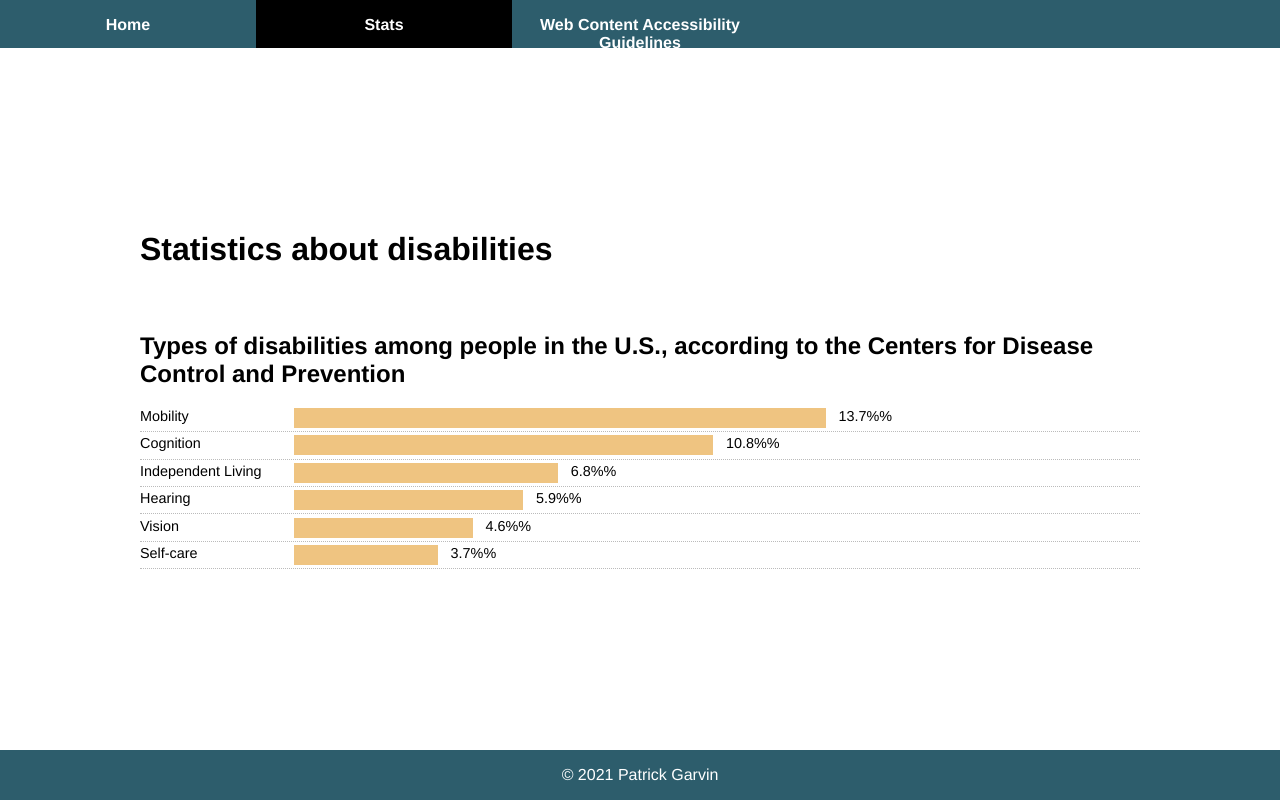
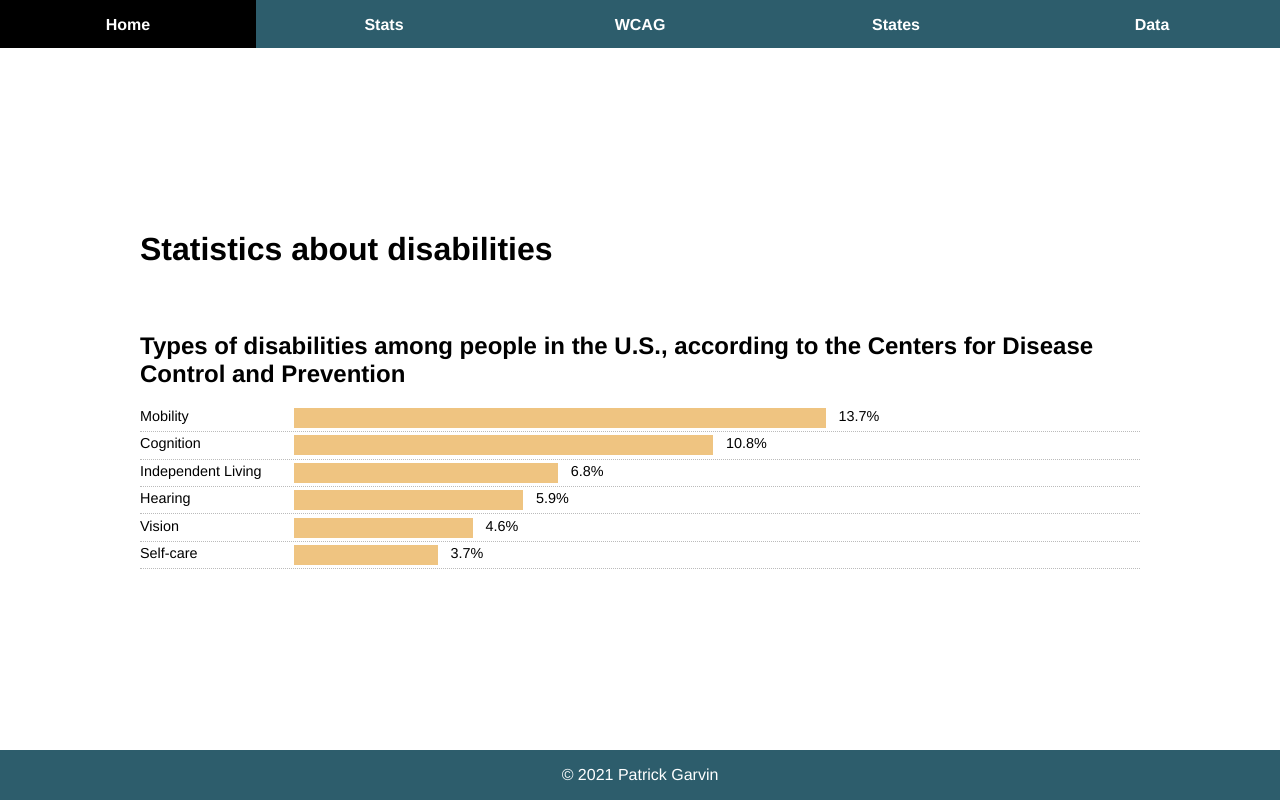
Before and after one commit to J4502-SS22/web-a11y-moian, a plain HTML site: page stats.html in a window 1280 px wide. Drawn offline with Linux system fonts and the light colour scheme.

Commit message:
fixed double %, fixed nav bar, changed screen reader text

```diff
--- a/stats.html
+++ b/stats.html
@@ -13,9 +13,11 @@
 		<a class="skip-link" href="#content">Skip to content</a>
 		<nav>
 			<ul>
-				<li><a href="index.html">Home</a></li>
-				<li class="active"><a href="stats.html">Stats</a></li>
-				<li><a href="wcag.html">Web Content Accessibility Guidelines</a></li>
+				<li class="active"><a href="index.html">Home</a></li>
+				<li><a href="stats.html">Stats</a></li>
+				<li><a href="wcag.html">WCAG</a></li>
+				<li><a href="state-by-state.html">States</a></li>
+				<li><a href="state-by-state.html">Data</a></li>
 			</ul>
 		</nav>
 
--- a/stats.js
+++ b/stats.js
@@ -18,12 +18,12 @@ for (var i = 0; i < data.length; i++) {
 var largest = Math.max.apply(Math, arrayValues);
 
 for (var i = 0; i < data.length; i++) {
-  chartDiv.innerHTML += '<div class="row-wrapper" aria-label="' + data[i].disability_value + ' percent of people have a disability dealing with '+ data[i].disability_type +'">' +
+  chartDiv.innerHTML += '<div class="row-wrapper" aria-label="' + data[i].disability_value + ' percent of people have a disability related to '+ data[i].disability_type +'">' +
       '<div class="row" id="r' + i + '" aria-hidden="true">' +
       '<div class="chart-label">' + data[i].disability_type + '</div>' +
       '<div class="Value-Pair">'+
       '<div class="Value" style="width:' + (data[i].disability_value * 62.5) / largest + '%"></div>' +
-      '<div class="ValueNumber">' + data[i].disability_value + '%%</div>' +
+    '<div class="ValueNumber">' + data[i].disability_value + '%</div>'
       '</div>'+
       '</div>'+
       '</div>'
```
